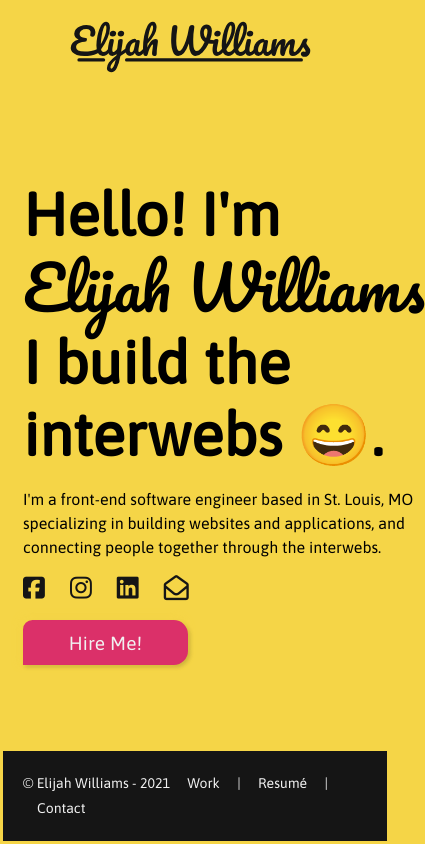
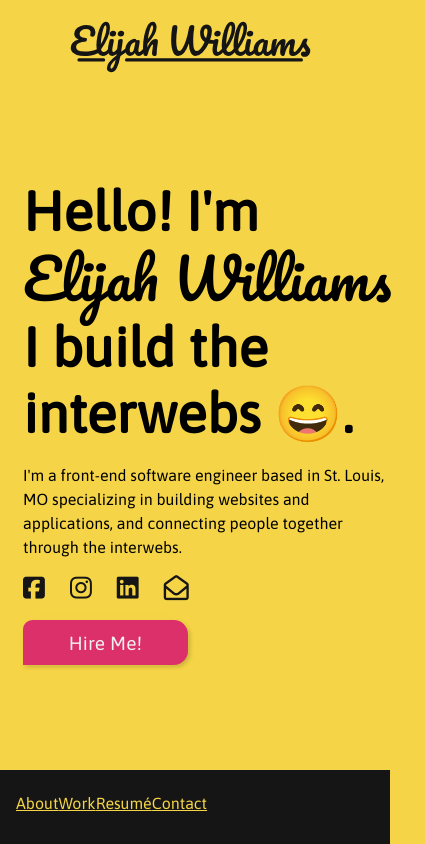
Before and after one commit to sayhelloelijah/say-redesign-angular, an Angular app: page / in a window 390 px wide. Shown: the whole page, 425 px wide, since content can reach past the window. Built offline with nearby package versions, Linux system fonts and the light colour scheme.

Commit message:
:sparkles: add mobile navigation

```diff
--- a/src/app/app.component.html
+++ b/src/app/app.component.html
@@ -1,3 +1,4 @@
 <app-nav></app-nav>
 <router-outlet></router-outlet>
 <app-footer></app-footer>
+<app-mobile-menu></app-mobile-menu>
--- a/src/app/app.module.ts
+++ b/src/app/app.module.ts
@@ -14,6 +14,7 @@ import { BlogSingleComponent } from './pages/blog/blog-single/blog-single.compon
 import { ProjectAllComponent } from './pages/work/project-all/project-all.component';
 import { ProjectSingleComponent } from './pages/work/project-single/project-single.component';
 import { ResumeComponent } from './resume/resume.component';
+import { MobileMenuComponent } from './mobile-menu/mobile-menu.component';
 
 @NgModule({
   declarations: [
@@ -27,7 +28,8 @@ import { ResumeComponent } from './resume/resume.component';
     BlogSingleComponent,
     ProjectAllComponent,
     ProjectSingleComponent,
-    ResumeComponent
+    ResumeComponent,
+    MobileMenuComponent
   ],
   imports: [
     BrowserModule,
--- a/src/app/footer/footer.component.scss
+++ b/src/app/footer/footer.component.scss
@@ -11,6 +11,10 @@
     height: 90px;
     padding: 0 20px;
     position: relative;
+
+    @media screen and (max-width: 768px) {
+      display: none;
+    }
 
     @at-root &-text {
         font: {
--- /dev/null
+++ b/src/app/mobile-menu/mobile-menu.component.html
@@ -0,0 +1,18 @@
+<!-- Mobile-Navigation -->
+<nav class="mobile-nav">
+  <ul class="mobile-nav__list">
+    <li class="mobile-nav__list-item">
+      <a routerLink="about" class="mobile-nav__list-item-link">About</a>
+    </li>
+    <li class="mobile-nav__item">
+      <a routerLink="work" class="mobile-nav__list-item-link">Work</a>
+    </li>
+    <li class="mobile-nav__item">
+      <a routerLink="blog" class="mobile-nav__list-item-link">Resumé</a>
+    </li>
+    <li class="mobile-nav__item">
+      <a routerLink="contact" class="mobile-nav__list-item-link">Contact</a>
+    </li>
+  </ul>
+</nav>
+<!--// Mobile-Navigation //-->
--- /dev/null
+++ b/src/app/mobile-menu/mobile-menu.component.scss
@@ -0,0 +1,35 @@
+@import '../../sass/utilities/variables.scss';
+.mobile-nav {
+  align-items: center;
+  background-color: $black;
+  bottom: 0px;
+  color: $primary-color;
+  display: flex;
+  flex: {
+    direction: row;
+  }
+  justify-content: center;
+  left: 0;
+  padding: 1.5em 1em 2em;
+  position: fixed;
+  right: 0;
+  width: 100%;
+  z-index: 9999;
+
+  @media screen and (min-width: 768px) {
+    display: none;
+  }
+
+  @at-root &__list {
+    color: inherit;
+    display: flex;
+    list-style: none;
+    width: 100%;
+
+    @at-root &-item {
+      @at-root &-link {
+        color: $primary-color;
+      }
+    }
+  }
+}
--- /dev/null
+++ b/src/app/mobile-menu/mobile-menu.component.ts
@@ -0,0 +1,15 @@
+import { Component, OnInit } from '@angular/core';
+
+@Component({
+  selector: 'app-mobile-menu',
+  templateUrl: './mobile-menu.component.html',
+  styleUrls: ['./mobile-menu.component.scss']
+})
+export class MobileMenuComponent implements OnInit {
+
+  constructor() { }
+
+  ngOnInit(): void {
+  }
+
+}
--- a/src/index.html
+++ b/src/index.html
@@ -6,6 +6,7 @@
   <title>sayHelloElijah</title>
   <base href="/">
   <meta name="viewport" content="width=device-width, initial-scale=1">
+  <meta name="theme-color" content="#F5D547">
   <link rel="icon" type="image/x-icon" href="favicon.ico">
   <script src="https://kit.fontawesome.com/b7f5d8c5bd.js" crossorigin="anonymous"></script>
 </head>
--- a/src/sass/modules/content.scss
+++ b/src/sass/modules/content.scss
@@ -1,5 +1,12 @@
 .home {
     background-color: $primary-color;
+    position: relative;
+
+    @media screen and (max-width: 768px) {
+      h1{
+        font-size: 5.5em;
+      }
+    }
 
     @at-root &_copy {
       max-width: 29em;
@@ -11,9 +18,9 @@
     align-items: center;
     display: flex;
     flex-wrap: wrap;
-    height: calc(100% - 180px);
     margin: 0 auto;
     max-width: 636px;
+    min-height: calc(100% - 180px);
     padding: 4em 2em;
     width: 100%;
 
--- a/src/sass/modules/footer.scss
+++ /dev/null
@@ -1,31 +0,0 @@
-// Footer styles
-.footer {
-    align-items: center;
-    background-color: $black;
-    color: $white;
-    display: flex;
-    font: {
-        family: 'Asap', sans-serif;
-    }
-    height: 90px;
-    padding: 0 20px;
-    position: relative;
-
-    @at-root &-text {
-        font: {
-            size: 1em;
-        }
-        margin: 0;
-
-        @media screen and (min-width: 375px) {
-            font: {
-                size: 1.4em;
-            }
-        }
-    }
-    @at-root &-links {
-        color: $white;
-        padding: 0 1em;
-        text-decoration: none;
-    }
-}
--- a/src/sass/modules/modules.scss
+++ b/src/sass/modules/modules.scss
@@ -3,7 +3,6 @@
 @import 'blog';
 @import 'contact';
 @import 'content';
-@import 'footer';
 @import 'header';
 @import 'nav';
 @import 'work';
```
Also changed, not shown: 2 other files (tests, documents, lock files or other folders).
